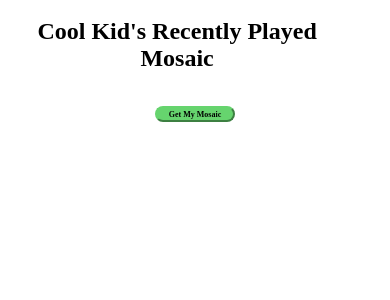
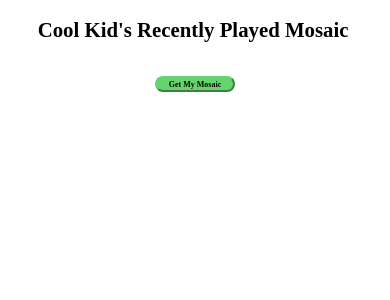
Before and after one commit to JasmineAmberPatel/Music-Mosaic, a React (Create React App) app: page / in a window 390 px wide. Shown: the top 300 px of the page. Built offline with nearby package versions, Linux system fonts and the light colour scheme.

Commit message:
title size and margins

```diff
--- a/src/index.css
+++ b/src/index.css
@@ -86,10 +86,12 @@ img {
   .Mosaic {
     width: 90%
     }
-    .title {
-      font-size: 1.5em;
-      width: 90%
-    }
+  .title {
+    font-size: 1.3em;
+    width: 90%;
+    margin-right: 1rem;
+    margin-left: 1rem;
+  }
   img {
     height: 45px;
   }
@@ -107,7 +109,7 @@ img {
     width: 90%
     }
     .title {
-      font-size: 1.5em;
+      font-size: 1em;
       width: 90%
     }
   img {
```
